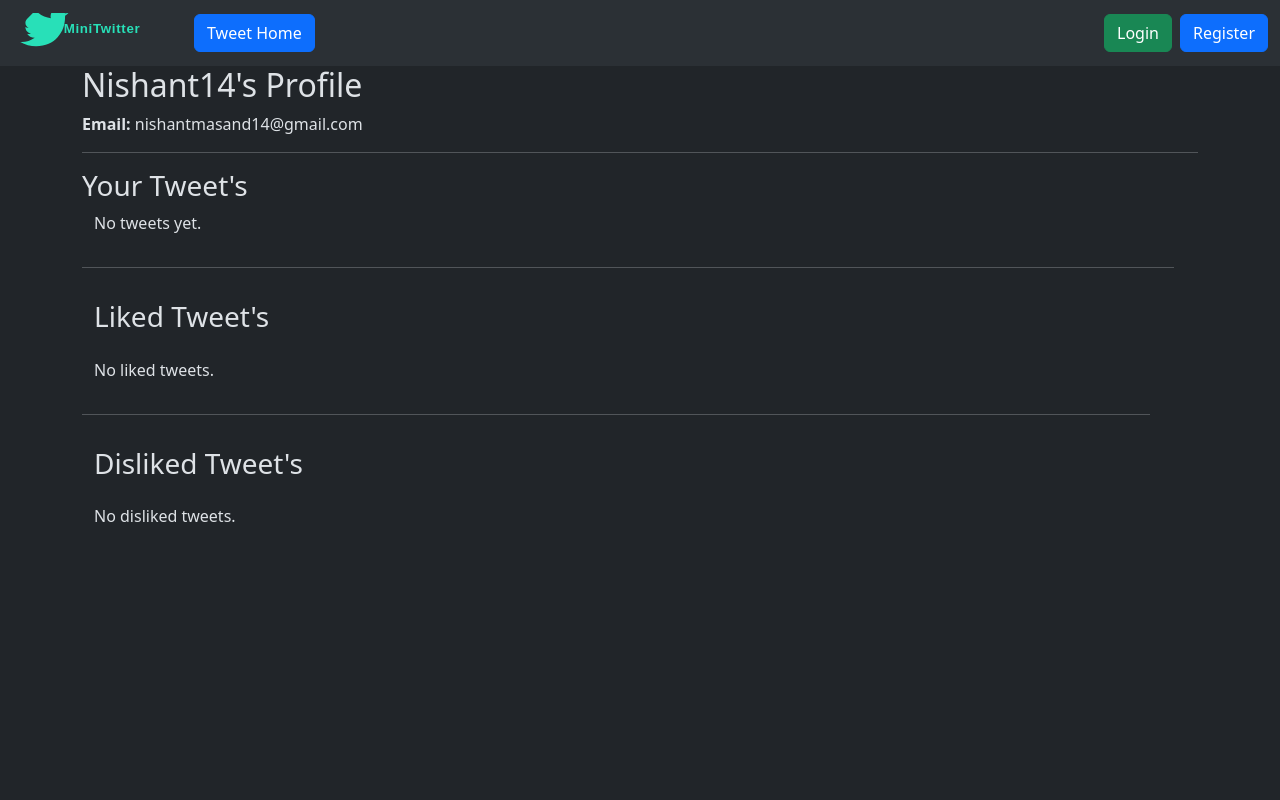
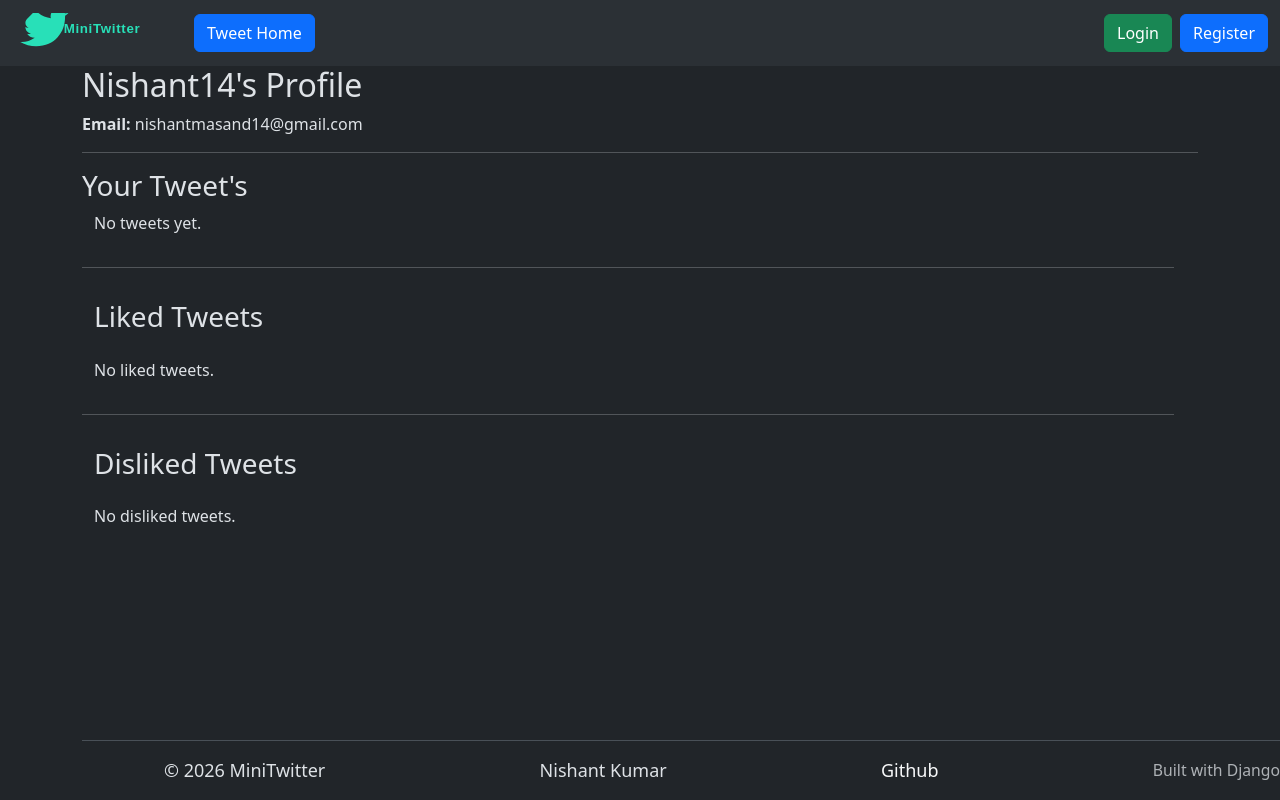
Before and after one commit to 14nishantkumar/Mini_twitter, a Django app: template tweet/templates/profile.html in a window 1280 px wide. Run offline with Django 5.2, Linux system fonts and the light colour scheme; the template is opened without the code that fills it: values that come from a table or form of the project are taken from there, others are empty; data comes from the database, SQL or seed files in the repository; both versions use the stored data as it was after the commit.

Commit message:
git commit -m "Few UI changes"

```diff
--- a/Mini_twitter/urls.py
+++ b/Mini_twitter/urls.py
@@ -25,7 +25,8 @@ def home_view(request):
     return render(request, 'home.html')
 urlpatterns = [
     path('admin/', admin.site.urls,),
-    path('', home_view, name='home'),
+    # path('', home_view, name='home'),
+    path('', include('tweet.urls')),
     path('tweet/', include('tweet.urls')),
     path('accounts/',include('django.contrib.auth.urls')),
 ]+ static(settings.MEDIA_URL, document_root=settings.MEDIA_ROOT)
--- a/templates/layout.html
+++ b/templates/layout.html
@@ -12,7 +12,23 @@
     </title>
     <link href="https://cdn.jsdelivr.net/npm/bootstrap@5.3.8/dist/css/bootstrap.min.css" rel="stylesheet"
         integrity="sha384-sRIl4kxILFvY47J16cr9ZwB07vP4J8+LH7qKQnuqkuIAvNWLzeN8tE5YBujZqJLB" crossorigin="anonymous">
-{% block extra_css %}{% endblock %}
+    {% block extra_css %}{% endblock %}
+    <style>.mini-footer {
+    position: fixed;
+    bottom: 0;
+    width: 100%;
+    height: 60px;
+    font-size: 18px;
+    display: flex;
+    align-items: center;
+    z-index: 1000;
+}
+
+
+body {
+    padding-bottom: 45px;
+}
+</style>
 </head>
 
 <body>
@@ -43,13 +59,23 @@
 
                 <!-- LEFT NAV ITEMS -->
                 <ul class="navbar-nav me-auto mb-2 mb-lg-0 ms-3 gap-3">
+                    {% if request.resolver_match.url_name != 'tweet_list' %}
                     <li class="nav-item">
-                        <a href="{% url 'tweet_list' %}" class="btn btn-primary">Tweet Home</a>
+                        <a href="{% url 'tweet_list' %}" class="btn btn-primary">
+                            Tweet Home
+                        </a>
                     </li>
+                    {% endif %}
+
                     {% if user.is_authenticated %}
                     <li>
                         <a href="{% url 'profile' user.username %}" class="btn btn-primary">
-                        Your Profile
+                            Your Profile
+                        </a>
+                    </li>
+                    <li class="nav-item">
+                        <a href="{% url 'tweet_create' %}" class="btn btn-primary">
+                            Write a Tweet
                         </a>
                     </li>
                     {% endif %}
@@ -79,6 +105,14 @@
         {% block content %}
         {% endblock %}
     </div>
+    <footer class="mini-footer border-top">
+    <div class="container d-flex justify-content-between align-items-center">
+        <span>© {{ year|default:2026 }} MiniTwitter</span>
+        <span>Nishant Kumar</span>
+        <a class="link-offset-2 link-underline link-underline-opacity-0 link-light  link-underline-opacity-0-hover"" href="https://github.com/14nishantkumar">Github</a>
+        <span class="text-muted small">Built with Django</span>
+    </div>
+</footer>
 </body>
 
 </html>
--- a/tweet/templates/profile.html
+++ b/tweet/templates/profile.html
@@ -45,57 +45,61 @@
 
     <hr>
 
-    <h3>Liked Tweet's</h3>
+    <h3>Liked Tweets</h3>
+
     <div class="container row gap-3">
-        {%for tweet in liked_tweets%}
+        {% for tweet in liked_tweets %}
         <a href="{% url 'tweet_detail' tweet.id %}" class="card"
-            style="width: 18rem; text-decoration: none; color: inherit; ">
+            style="width: 18rem; text-decoration: none; color: inherit;">
+
             {% if tweet.photo %}
-            <img src="{{tweet.photo.url}}" class="card-img-top" style="border-radius: 5px; margin-top: 5px;" alt="...">
+            <img src="{{ tweet.photo.url }}" class="card-img-top" style="border-radius: 5px; margin-top: 5px;" alt="">
+
             {% elif tweet.video %}
             <video class="card-img-top" style="border-radius: 5px; margin-top: 5px;" autoplay muted loop>
                 <source src="{{ tweet.video.url }}" type="video/mp4">
-                Your browser does not support the video tag.
             </video>
             {% endif %}
+
             <div class="card-body">
-                <h5 class="card-text">{{tweet.title}}</h5>
-                <h6 class="card-title">{{tweet.user.username}}</h6>
-
-
+                <h5 class="card-text">{{ tweet.title }}</h5>
+                <h6 class="card-title">@{{ tweet.user.username }}</h6>
             </div>
         </a>
+        {% empty %}
+        <p>No liked tweets.</p>
+        {% endfor %}
     </div>
-    {% empty %}
-    <p>No liked tweets.</p>
-    {% endfor %}
+
 
     <hr>
 
-    <h3>Disliked Tweet's</h3>
+    <h3>Disliked Tweets</h3>
+
     <div class="container row gap-3">
-        {%for tweet in liked_tweets%}
+        {% for tweet in disliked_tweets %}
         <a href="{% url 'tweet_detail' tweet.id %}" class="card"
-            style="width: 18rem; text-decoration: none; color: inherit; ">
+            style="width: 18rem; text-decoration: none; color: inherit;">
+
             {% if tweet.photo %}
-            <img src="{{tweet.photo.url}}" class="card-img-top" style="border-radius: 5px; margin-top: 5px;" alt="...">
+            <img src="{{ tweet.photo.url }}" class="card-img-top" style="border-radius: 5px; margin-top: 5px;" alt="">
+
             {% elif tweet.video %}
             <video class="card-img-top" style="border-radius: 5px; margin-top: 5px;" autoplay muted loop>
                 <source src="{{ tweet.video.url }}" type="video/mp4">
-                Your browser does not support the video tag.
             </video>
             {% endif %}
+
             <div class="card-body">
-                <h5 class="card-text">{{tweet.title}}</h5>
-                <h6 class="card-title">{{tweet.user.username}}</h6>
-
-
+                <h5 class="card-text">{{ tweet.title }}</h5>
+                <h6 class="card-title">@{{ tweet.user.username }}</h6>
             </div>
         </a>
+        {% empty %}
+        <p>No disliked tweets.</p>
+        {% endfor %}
     </div>
-    {% empty %}
-    <p>No disliked tweets.</p>
-    {% endfor %}
+
 
 </div>
 {% endblock %}
--- a/tweet/templates/tweet_list.html
+++ b/tweet/templates/tweet_list.html
@@ -8,7 +8,7 @@ My twitter
 <h1 class="text-center mt-3">Welcome to Mini Twitter</h1>
 
 
-<a class="btn btn-primary mb-4" href="{% url 'tweet_create' %}">Creae a tweet</a>
+
 
 <div class="container row gap-3">
     {%for tweet in tweets%}
```
Also changed, not shown: db.sqlite3, 5 other files.
